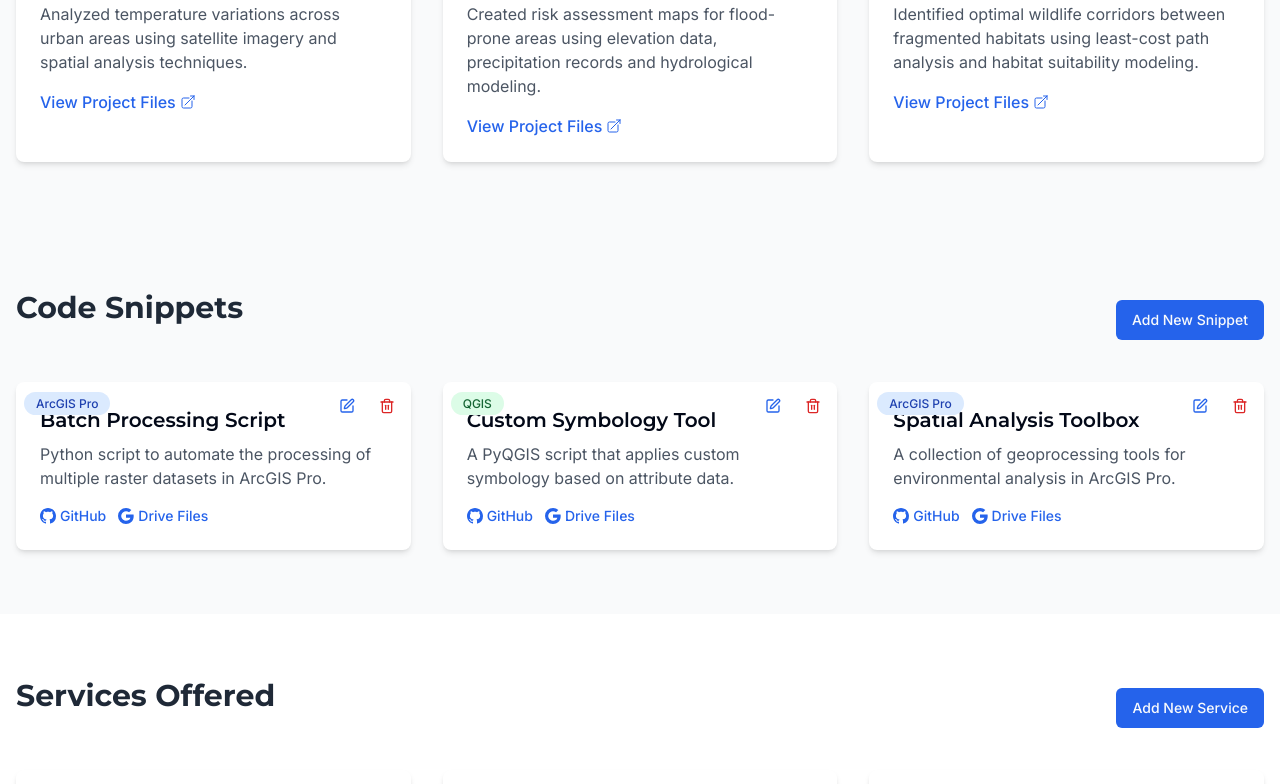
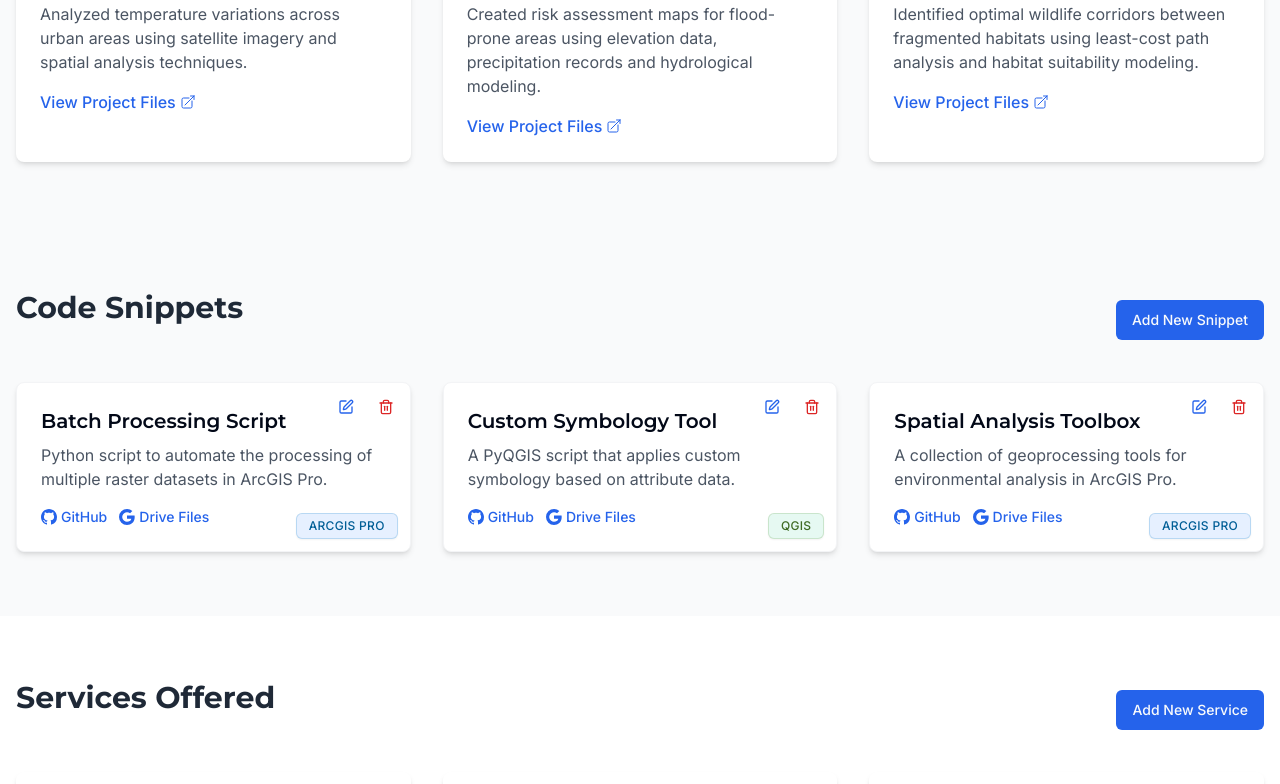
Before and after one commit to HassanEmamGIS/hassansabry, a React (Vite) app: page / in a window 1280 px wide. Shown: the part 1042-1826 px from the top of the page. Built offline with nearby package versions, Linux system fonts and the light colour scheme.

Commit message:
Refactor: Improve code section UI and colors
-   Formatted "ArcGIS Pro" and "QGIS" in the CodeSection.
-   Refactored the color scheme for a better UI design.

```diff
--- a/src/components/CodeSection.tsx
+++ b/src/components/CodeSection.tsx
@@ -237,7 +237,7 @@ const CodeSection = () => {
 
         <div className="grid grid-cols-1 md:grid-cols-2 lg:grid-cols-3 gap-8">
           {codeSnippets.map((snippet) => (
-            <div key={snippet.id} className="code-card group overflow-hidden rounded-lg shadow-md bg-white hover:shadow-lg transition-shadow duration-300">
+            <div key={snippet.id} className="code-card group relative">
               <div className="relative">
                 {snippet.imageUrl && (
                   <div className="h-48 overflow-hidden">
@@ -269,17 +269,9 @@ const CodeSection = () => {
                     </>
                   )}
                 </div>
-
-                <div className="absolute top-2 left-2">
-                  <span className={`px-3 py-1 rounded-full text-xs font-medium ${
-                    snippet.category === "ArcGIS Pro" ? "bg-blue-100 text-blue-800" : "bg-green-100 text-green-800"
-                  }`}>
-                    {snippet.category}
-                  </span>
-                </div>
               </div>
 
-              <CardContent className="p-6">
+              <CardContent className="p-6 relative">
                 <h3 className="text-xl font-semibold mb-2">{snippet.title}</h3>
                 <p className="text-earth-600 mb-4 line-clamp-3">{snippet.description}</p>
                 <div className="flex flex-wrap gap-3">
@@ -305,6 +297,15 @@ const CodeSection = () => {
                     </svg>
                     Drive Files
                   </a>
+                </div>
+
+                {/* New professionally styled category badge at bottom right */}
+                <div className="badge-wrapper">
+                  <span className={`category-badge ${
+                    snippet.category === "ArcGIS Pro" ? "category-badge-arcgis" : "category-badge-qgis"
+                  }`}>
+                    {snippet.category}
+                  </span>
                 </div>
               </CardContent>
             </div>
--- a/src/components/ui/badge.tsx
+++ b/src/components/ui/badge.tsx
@@ -1,10 +1,11 @@
+
 import * as React from "react"
 import { cva, type VariantProps } from "class-variance-authority"
 
 import { cn } from "@/lib/utils"
 
 const badgeVariants = cva(
-  "inline-flex items-center rounded-full border px-2.5 py-0.5 text-xs font-semibold transition-colors focus:outline-none focus:ring-2 focus:ring-ring focus:ring-offset-2",
+  "inline-flex items-center rounded-md border px-2.5 py-0.5 text-xs font-semibold tracking-wide transition-colors focus:outline-none focus:ring-2 focus:ring-ring focus:ring-offset-2",
   {
     variants: {
       variant: {
@@ -15,6 +16,8 @@ const badgeVariants = cva(
         destructive:
           "border-transparent bg-destructive text-destructive-foreground hover:bg-destructive/80",
         outline: "text-foreground",
+        arcgis: "bg-pro-arcgis-light text-pro-arcgis-dark border border-pro-arcgis/20",
+        qgis: "bg-pro-qgis-light text-pro-qgis-dark border border-pro-qgis/20",
       },
     },
     defaultVariants: {
--- a/src/index.css
+++ b/src/index.css
@@ -16,24 +16,24 @@
     --popover: 0 0% 100%;
     --popover-foreground: 222.2 84% 4.9%;
 
-    --primary: 217.2 91.2% 59.8%;
+    --primary: 221 83% 53%;
     --primary-foreground: 210 40% 98%;
 
-    --secondary: 210 40% 96.1%;
-    --secondary-foreground: 222.2 47.4% 11.2%;
+    --secondary: 215 16% 47%;
+    --secondary-foreground: 210 40% 98%;
 
     --muted: 210 40% 96.1%;
     --muted-foreground: 215.4 16.3% 46.9%;
 
-    --accent: 224 100% 68%;
-    --accent-foreground: 222.2 47.4% 11.2%;
+    --accent: 224 76% 48%;
+    --accent-foreground: 0 0% 100%;
 
     --destructive: 0 84.2% 60.2%;
     --destructive-foreground: 210 40% 98%;
 
     --border: 214.3 31.8% 91.4%;
     --input: 214.3 31.8% 91.4%;
-    --ring: 222.2 84% 4.9%;
+    --ring: 221 83% 53%;
 
     --radius: 0.5rem;
 
@@ -44,7 +44,7 @@
     --sidebar-accent: 240 4.8% 95.9%;
     --sidebar-accent-foreground: 240 5.9% 10%;
     --sidebar-border: 220 13% 91%;
-    --sidebar-ring: 217.2 91.2% 59.8%;
+    --sidebar-ring: 221 83% 53%;
   }
 
   .dark {
@@ -82,7 +82,7 @@
     --sidebar-accent: 240 3.7% 15.9%;
     --sidebar-accent-foreground: 240 4.8% 95.9%;
     --sidebar-border: 240 3.7% 15.9%;
-    --sidebar-ring: 217.2 91.2% 59.8%;
+    --sidebar-ring: 221 83% 53%;
   }
 }
 
@@ -120,4 +120,25 @@
   .section-subtitle {
     @apply text-xl font-semibold mb-4 text-earth-700 font-heading;
   }
+
+  /* Professional category badges */
+  .category-badge {
+    @apply px-3 py-1 rounded-md text-xs font-medium tracking-wide uppercase shadow-sm;
+  }
+
+  .category-badge-arcgis {
+    @apply bg-pro-arcgis-light text-pro-arcgis-dark border border-pro-arcgis/20;
+  }
+
+  .category-badge-qgis {
+    @apply bg-pro-qgis-light text-pro-qgis-dark border border-pro-qgis/20;
+  }
+
+  .code-card {
+    @apply bg-white rounded-lg shadow-md transition-all duration-300 hover:shadow-xl overflow-hidden border border-gray-100;
+  }
+
+  .badge-wrapper {
+    @apply absolute bottom-3 right-3 flex gap-2;
+  }
 }
--- a/tailwind.config.ts
+++ b/tailwind.config.ts
@@ -88,6 +88,34 @@ export default {
 					'accent-foreground': 'hsl(var(--sidebar-accent-foreground))',
 					border: 'hsl(var(--sidebar-border))',
 					ring: 'hsl(var(--sidebar-ring))'
+				},
+				// New professional color palette
+				pro: {
+					arcgis: {
+						light: '#E6F0FF',
+						DEFAULT: '#0079C1',
+						dark: '#005E96'
+					},
+					qgis: {
+						light: '#E6F9F2',
+						DEFAULT: '#589632',
+						dark: '#3F6B24'
+					},
+					teal: {
+						light: '#E6FAF8',
+						DEFAULT: '#14B8A6',
+						dark: '#0F766E'
+					},
+					indigo: {
+						light: '#EEF2FF',
+						DEFAULT: '#6366F1',
+						dark: '#4338CA'
+					},
+					amber: {
+						light: '#FFFBEB',
+						DEFAULT: '#F59E0B',
+						dark: '#B45309'
+					}
 				}
 			},
 			borderRadius: {
```
